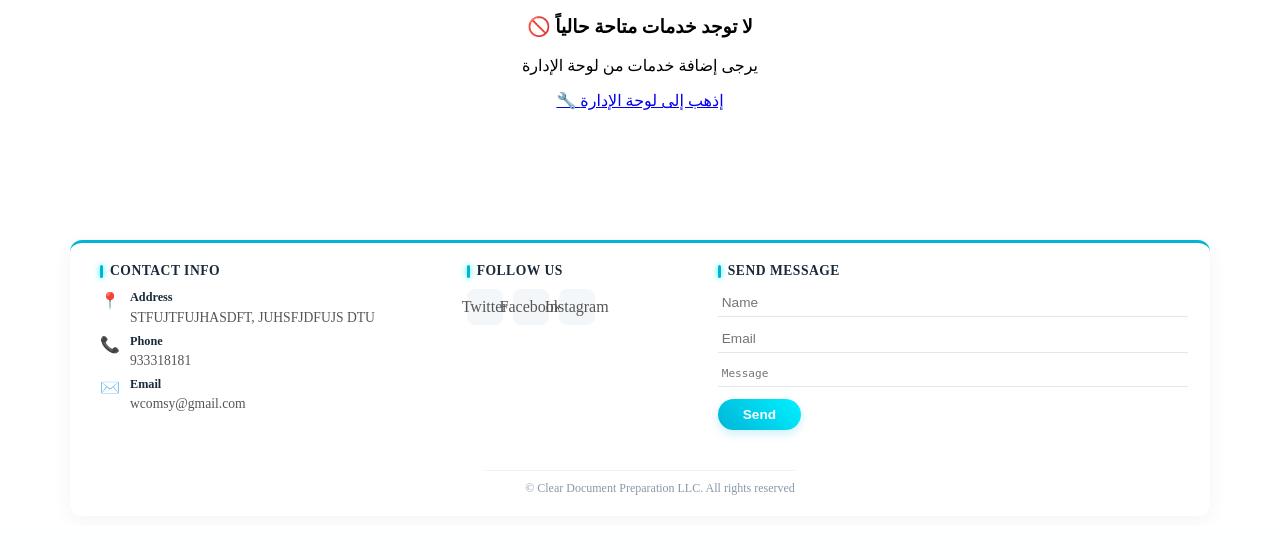
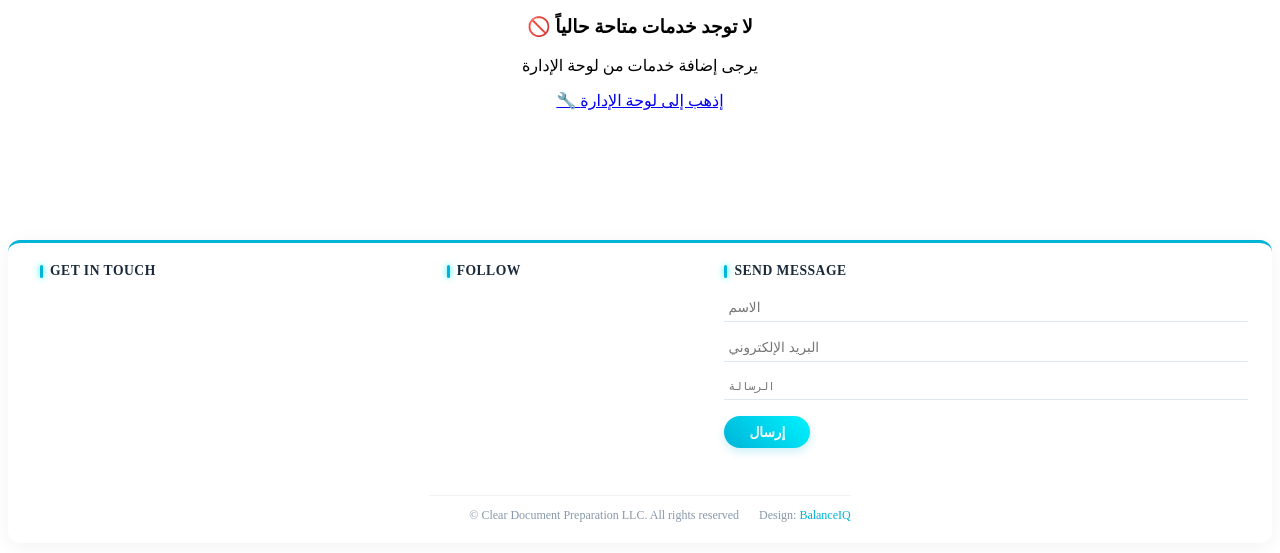
Before and after one commit to ahmadkh511/omarusa, a Django app: page /en/ in a window 1280 px wide. Shown: the part 500-1053 px from the top of the page. Before the commit the page ends 995 px from the top, so only its background shows below. Run offline with Django 5.2, Linux system fonts and the light colour scheme; data that the repository does not hold is empty; some libraries are stand-ins or nearby versions.

Commit message:
INDEX IS 90% OK 7FOOTER6

```diff
--- a/omarusaapp/templates/omarusaapp/partials/_footer.html
+++ b/omarusaapp/templates/omarusaapp/partials/_footer.html
@@ -1,32 +1,30 @@
 <style>
     /* ============================================
-       تنسيق الفوتر المسطح والبسيط (منخفض الارتفاع)
+       تنسيق الفوتر المسطح والديناميكي
        ============================================ */
     #footer {
-
         background: #ffffff !important;
         padding: 20px 30px !important;
-        margin: 40px auto 10px auto !important; /* زيادة المسافة العلوية لفصل الفوتر عن المحتوى */
-        max-width: 1080px;
+        margin: 40px auto 10px auto !important; /* المسافة العلوية للفصل */
+        max-width: 1280px;
         border-radius: 12px;
         box-shadow: 0 4px 20px rgba(0, 0, 0, 0.05) !important;
-        border-top: 3px solid #00b4d8 !important; /* خط فاصل أزرق سماوي بسيط */
+        border-top: 3px solid #00b4d8 !important; /* خط الفاصل الأزرق السماوي */
     }
 
     #footer .inner {
         max-width: 1200px !important;
         margin: 0 auto !important;
         display: grid !important;
-        /* تقسيم الأعمدة لضمان اتساعها ومنع التفاف النصوص */
         grid-template-columns: 1.5fr 1fr 2fr !important;
-        gap: 20px !important; /* تقليل المسافة بين الأعمدة */
+        gap: 20px !important;
         align-items: start;
     }
 
     @media (max-width: 980px) {
         #footer {
             padding: 20px !important;
-            margin: 15px 10px !important;
+            margin: 20px 10px !important;
         }
         #footer .inner {
             grid-template-columns: 1fr !important;
@@ -34,12 +32,12 @@
         }
     }
 
-    /* العناوين بخط رأسي يشع نيون */
+    /* العناوين */
     #footer h2 {
         font-size: 0.85em !important;
         font-weight: 700 !important;
         color: #1a2a3a !important;
-        margin: 0 0 10px 0 !important; /* تقليل المسافة السفلية */
+        margin: 0 0 15px 0 !important;
         padding-left: 10px !important;
         border-bottom: none !important;
         display: flex !important;
@@ -61,9 +59,9 @@
         box-shadow: 0 0 6px #00f2ff;
     }
 
-    /* تنسيق النصوص والروابط */
+    /* النصوص والروابط */
     #footer p {
-        margin: 0 0 4px 0 !important;
+        margin: 0 0 8px 0 !important;
         color: #555 !important;
         font-size: 0.85em !important;
         line-height: 1.5 !important;
@@ -77,29 +75,22 @@
         color: #00b4d8 !important;
     }
 
-    /* معلومات التواصل */
-    .contact-item {
+    /* معلومات التواصل الديناميكية */
+    .contact-info {
+        display: flex;
+        flex-direction: column;
+        gap: 10px;
+    }
+    .contact-info p {
         display: flex;
         align-items: flex-start;
-        gap: 10px;
-        margin-bottom: 6px; /* تقليل المسافة بين العناصر */
+        gap: 8px;
+        margin: 0 !important;
     }
-    .contact-item .icon {
+    .contact-info p strong {
         color: #00b4d8;
-        font-size: 1em;
+        font-size: 1.1em;
         min-width: 20px;
-        margin-top: 2px;
-    }
-    .contact-item .text {
-        color: #555;
-        font-size: 0.85em;
-        line-height: 1.4;
-    }
-    .contact-item .text strong {
-        color: #1a2a3a;
-        display: block;
-        margin-bottom: 1px;
-        font-size: 0.9em;
     }
 
     /* السوشيال ميديا */
@@ -114,8 +105,8 @@
         display: flex !important;
         align-items: center !important;
         justify-content: center !important;
-        width: 34px !important; /* تصغير الأيقونات قليلاً */
-        height: 34px !important;
+        width: 36px !important;
+        height: 36px !important;
         border-radius: 8px !important;
         background: #f4f7f9 !important;
         border: 1px solid transparent !important;
@@ -130,17 +121,17 @@
         box-shadow: 0 4px 10px rgba(0, 180, 216, 0.3);
     }
 
-    /* نموذج الاتصال (مدمج جداً) */
+    /* نموذج الاتصال */
     #footer input,
     #footer textarea {
         background: transparent !important;
         border: none !important;
         border-bottom: 1px solid #e1e8ed !important;
         border-radius: 0 !important;
-        padding: 6px 4px !important; /* تقليل ارتفاع حقول الإدخال */
+        padding: 6px 4px !important;
         font-size: 0.85em !important;
         width: 100% !important;
-        margin-bottom: 8px !important; /* تقليل المسافة بين الحقول */
+        margin-bottom: 12px !important;
         transition: all 0.3s ease !important;
     }
     #footer input:focus,
@@ -163,7 +154,7 @@
         color: #fff !important;
         font-weight: bold !important;
         font-size: 0.85em !important;
-        padding: 8px 25px !important; /* تقليل حجم زر الإرسال */
+        padding: 8px 25px !important;
         border: none !important;
         border-radius: 20px !important;
         cursor: pointer !important;
@@ -192,8 +183,8 @@
     /* حقوق النشر */
     #footer .copyright {
         grid-column: 1 / -1;
-        margin: 12px auto 0 auto !important; /* تقليل المسافة العلوية */
-        padding-top: 10px !important;
+        margin: 15px auto 0 auto !important;
+        padding-top: 12px !important;
         border-top: 1px solid #f0f3f5 !important;
         text-align: center !important;
         font-size: 0.75em !important;
@@ -208,45 +199,41 @@
     }
 </style>
 
-<!-- ==========================================
-     الفوتر المسطح (نسخة العمل)
-     ========================================== -->
+<!-- Footer -->
 <footer id="footer">
     <div class="inner">
 
-        <!-- القسم الأول: معلومات التواصل -->
+        <!-- القسم الأول: معلومات التواصل (ديناميكي) -->
         <section>
-            <h2>CONTACT INFO</h2>
-            <div class="contact-item">
-                <span class="icon">📍</span>
-                <div class="text">
-                    <strong>Address</strong>
-                    STFUJTFUJHASDFT, JUHSFJDFUJS DTU
-                </div>
+            <h2>GET IN TOUCH</h2>
+            {% if site_settings %}
+            <div class="contact-info">
+                {% if site_settings.address %}
+                    <p><strong>📍</strong> <span>{{ site_settings.address }}</span></p>
+                {% endif %}
+                {% if site_settings.phone %}
+                    <p><strong>📞</strong> <a href="tel:{{ site_settings.phone }}">{{ site_settings.phone }}</a></p>
+                {% endif %}
+                {% if site_settings.email %}
+                    <p><strong>✉️</strong> <a href="mailto:{{ site_settings.email }}">{{ site_settings.email }}</a></p>
+                {% endif %}
             </div>
-            <div class="contact-item">
-                <span class="icon">📞</span>
-                <div class="text">
-                    <strong>Phone</strong>
-                    <a href="tel:933318181">933318181</a>
-                </div>
-            </div>
-            <div class="contact-item">
-                <span class="icon">✉️</span>
-                <div class="text">
-                    <strong>Email</strong>
-                    <a href="mailto:wcomsy@gmail.com">wcomsy@gmail.com</a>
-                </div>
-            </div>
+            {% endif %}
         </section>
 
-        <!-- القسم الثاني: السوشيال ميديا -->
+        <!-- القسم الثاني: السوشيال ميديا (ديناميكي) -->
         <section>
-            <h2>FOLLOW US</h2>
+            <h2>FOLLOW</h2>
             <ul class="icons">
-                <li><a href="#" class="icon brands fa-twitter"><span class="label">Twitter</span></a></li>
-                <li><a href="https://www.facebook.com/share/152JktSVj2/?mibextid=wwXIfr" class="icon brands fa-facebook-f"><span class="label">Facebook</span></a></li>
-                <li><a href="https://www.instagram.com/usciscdp?igsh=MWJmeXRvcmUwNnZhZg%3D%3D&utm_source=qr" class="icon brands fa-instagram"><span class="label">Instagram</span></a></li>
+                {% if site_settings.twitter_url %}
+                    <li><a href="{{ site_settings.twitter_url }}" class="icon brands fa-twitter"><span class="label">Twitter</span></a></li>
+                {% endif %}
+                {% if site_settings.facebook_url %}
+                    <li><a href="{{ site_settings.facebook_url }}" class="icon brands fa-facebook-f"><span class="label">Facebook</span></a></li>
+                {% endif %}
+                {% if site_settings.instagram_url %}
+                    <li><a href="{{ site_settings.instagram_url }}" class="icon brands fa-instagram"><span class="label">Instagram</span></a></li>
+                {% endif %}
             </ul>
         </section>
 
@@ -255,23 +242,23 @@
             <h2>SEND MESSAGE</h2>
             <form id="contact-form" method="post" action="{% url 'omarusaapp:contact_view' %}">
                 {% csrf_token %}
-                <input type="text" name="name" id="name" placeholder="Name" required />
-                <input type="email" name="email" id="email" placeholder="Email " required />
-                <textarea name="message" id="message" placeholder="Message" rows="1" required></textarea>
+                <input type="text" name="name" id="name" placeholder="الاسم" required />
+                <input type="email" name="email" id="email" placeholder="البريد الإلكتروني" required />
+                <textarea name="message" id="message" placeholder="الرسالة" rows="1" required></textarea>
                 <ul class="actions">
-                    <li><input type="submit" value="Send" class="primary" /></li>
+                    <li><input type="submit" value="إرسال" class="primary" /></li>
                 </ul>
             </form>
             <div id="success-message" style="display:none;">
-                ✅ تم إرسال رسالتك بنجاح!
+                ✅ تم إرسال رسالتك بنجاح! سنتواصل معك قريباً.
             </div>
         </section>
 
-        <!-- حقوق النشر -->
+        <!-- حقوق النشر (ديناميكي) -->
         <ul class="copyright">
-            <li>&copy; Clear Document Preparation LLC. All rights reserved</li>
+            <li>{% if site_settings %}{{ site_settings.copyright_text }}{% else %}&copy; Clear Document Preparation LLC. All rights reserved{% endif %}</li>
+            <li>Design: <a href="https://balanceiqsoft.com">BalanceIQ</a></li>
         </ul>
-
     </div>
 </footer>
 
@@ -299,7 +286,7 @@ document.addEventListener('DOMContentLoaded', function() {
                     msg.style.display = 'block';
                     setTimeout(() => {
                         msg.style.display = 'none';
-                    }, 4000);
+                    }, 5000);
                 } else {
                     alert('حدث خطأ: ' + (data.message || ''));
                 }
```
